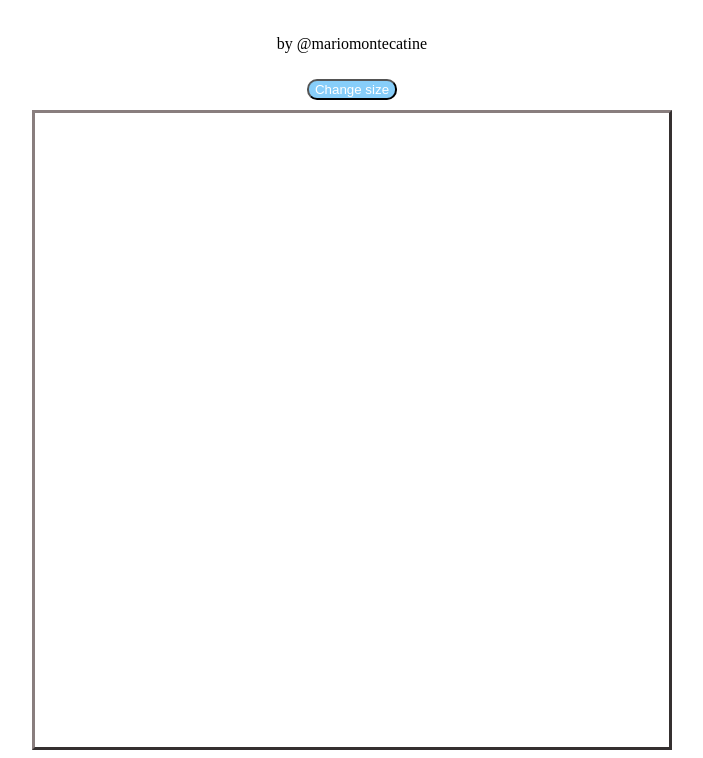
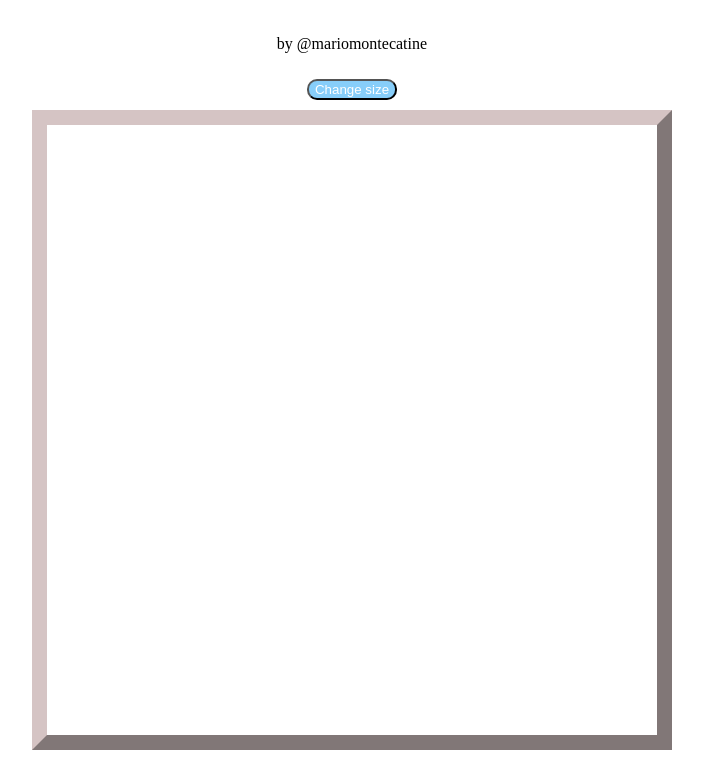
Before and after one commit to mariomontecatine/Etch-a-Sketch, a plain HTML site: page index.html in a window 1280 px wide. Shown: the part 69-827 px from the top of the page, without its empty margins (288-991 px from the left). Drawn offline with Linux system fonts and the light colour scheme.

Commit message:
Border collapse added. Sol: added negative margins

```diff
--- a/main.js
+++ b/main.js
@@ -1,5 +1,5 @@
 const container = document.querySelector("#container");
-let gridSize = 6;
+let gridSize = 16;
 displayGrid();
 
 // Iterating to create the gridSizeXgridSize divs grid
--- a/style.css
+++ b/style.css
@@ -10,19 +10,24 @@ body {
     width: 640px;
     max-width: 640px;
     height: 640px;
-    border: 3px outset rgb(137, 126, 126);
+    border: 15px outset rgb(213, 196, 196);
     box-sizing: border-box;
 }
 
+/* This are the columns */
 .containerElement {
     flex-grow: 1;
     display: flex;
     flex-direction: column;
+    box-sizing: border-box;
 }
 
+/* This are the boxes */
 .grid {
     flex-grow: 1;
     border: 1px solid black;
+    box-sizing: border-box;
+    margin: -1px 0 0 -1px;
 }
 
 .changeGridSizeButton {
```
